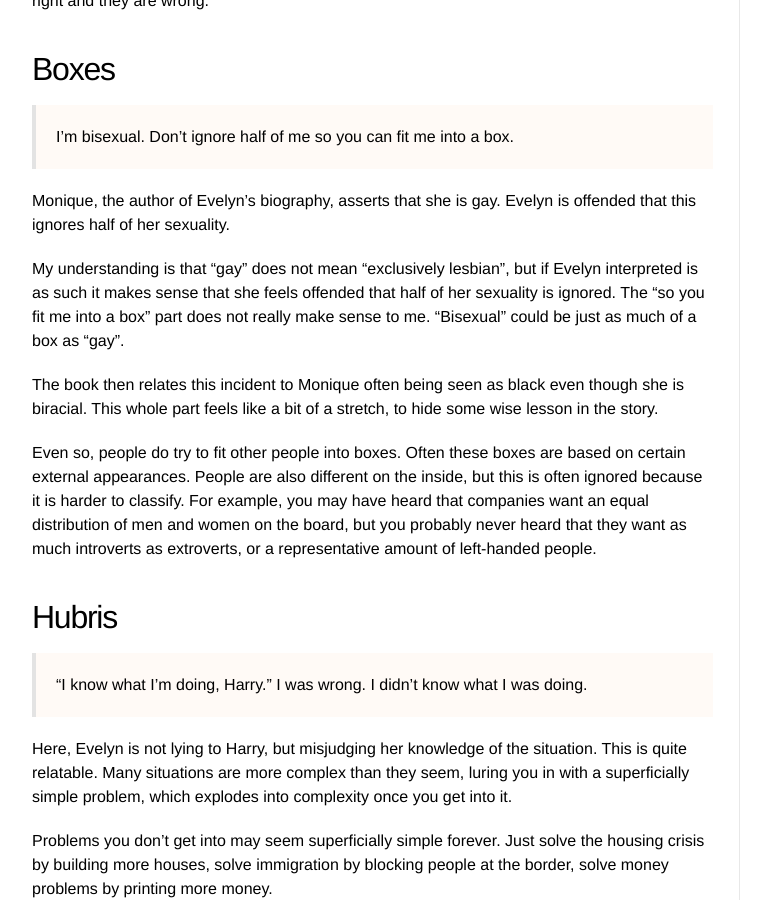
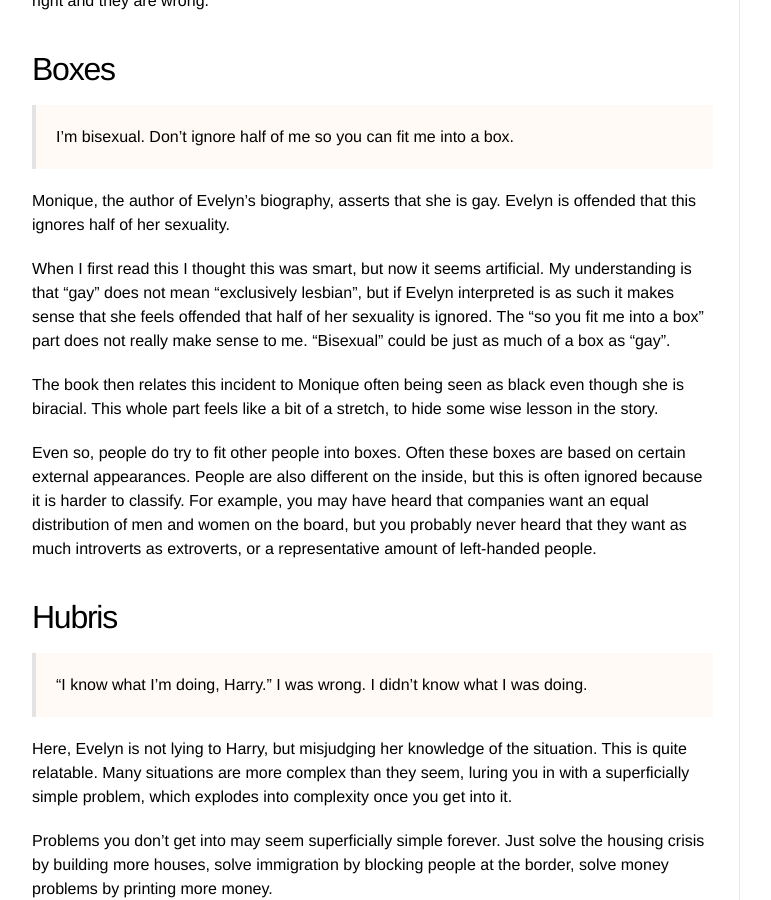
Before and after one commit to Sjord/Sjord.github.io, a Jekyll site: the page built from _posts/2024-06-19-book-review-the-seven-husbands-of-evelyn-hugo.md, in a window 1280 px wide and 900 px high, scrolled down 2375 px. Shown: the whole window, without its empty margins (108-879 px from the left). Built offline with Jekyll 4.4.1, drawn with Linux system fonts in a browser that asks for light colours; some of the changed text lies outside the part shown.

Commit message:
Small fixes

```diff
--- a/_posts/2024-06-19-book-review-the-seven-husbands-of-evelyn-hugo.md
+++ b/_posts/2024-06-19-book-review-the-seven-husbands-of-evelyn-hugo.md
@@ -27,7 +27,7 @@
 
 A competitor actress, Celia, is telling Evelyn what she likes about her. Many of the things Celia likes about Evelyn could be considered objectively bad things. I like the paradox of this, and it makes it more honest. Celia does not have a rose-tinted view of Evelyn. She knows both the good sides and bad sides of Evelyn. She likes her not just because of her good qualities but also because of her bad qualities.
 
-I like impertinent people. I like how bold and daring they are, and the social tension they create. I know it is impolite to be rude and I would not often do it myself, but if someone else does it inadvertently look up to them.
+I like impertinent people. I like how bold and daring they are, and the social tension they create. I know it is impolite to be rude and I would not often do it myself, but if someone else does it I inadvertently look up to them.
 
 ## Complicated feelings
 
@@ -55,7 +55,7 @@
 
 Monique, the author of Evelyn's biography, asserts that she is gay. Evelyn is offended that this ignores half of her sexuality.
 
-My understanding is that "gay" does not mean "exclusively lesbian", but if Evelyn interpreted is as such it makes sense that she feels offended that half of her sexuality is ignored. The "so you fit me into a box" part does not really make sense to me. "Bisexual" could be just as much of a box as "gay".
+When I first read this I thought this was smart, but now it seems artificial. My understanding is that "gay" does not mean "exclusively lesbian", but if Evelyn interpreted is as such it makes sense that she feels offended that half of her sexuality is ignored. The "so you fit me into a box" part does not really make sense to me. "Bisexual" could be just as much of a box as "gay".
 
 The book then relates this incident to Monique often being seen as black even though she is biracial. This whole part feels like a bit of a stretch, to hide some wise lesson in the story.
 
```
